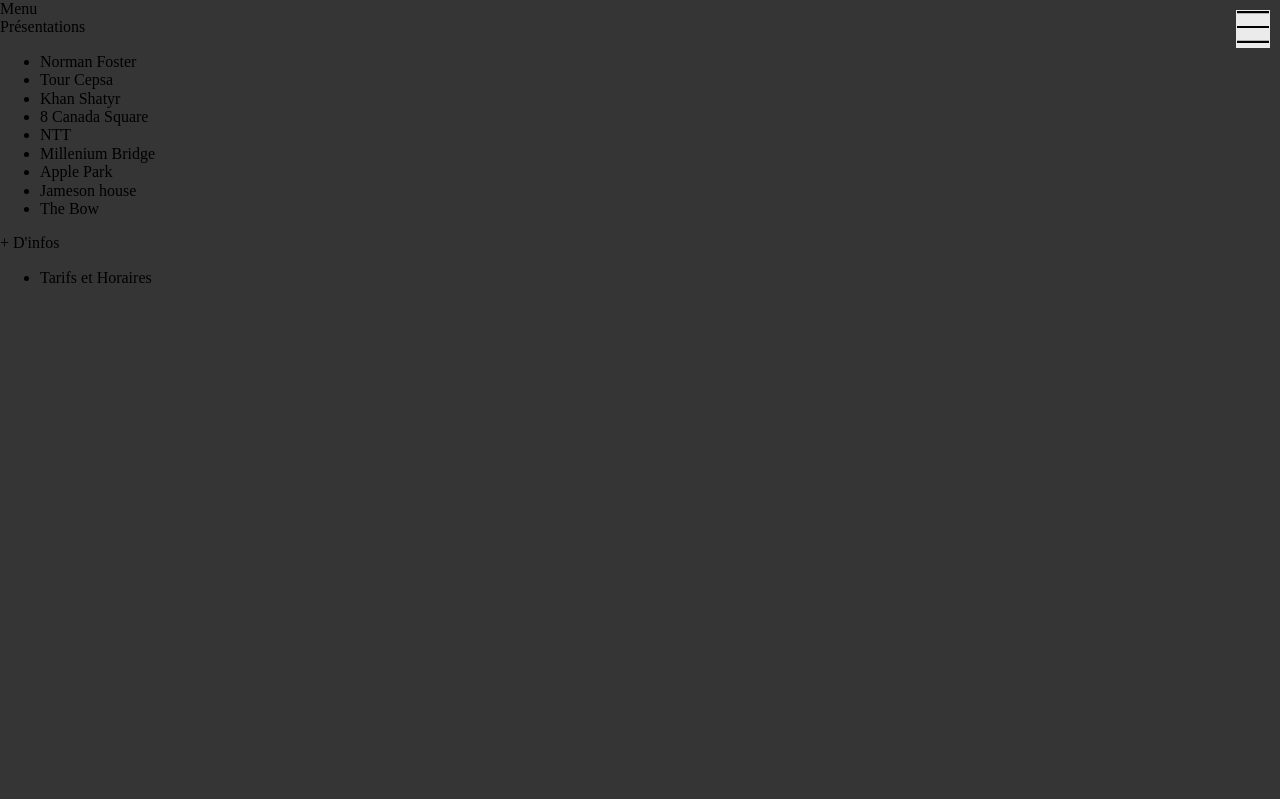
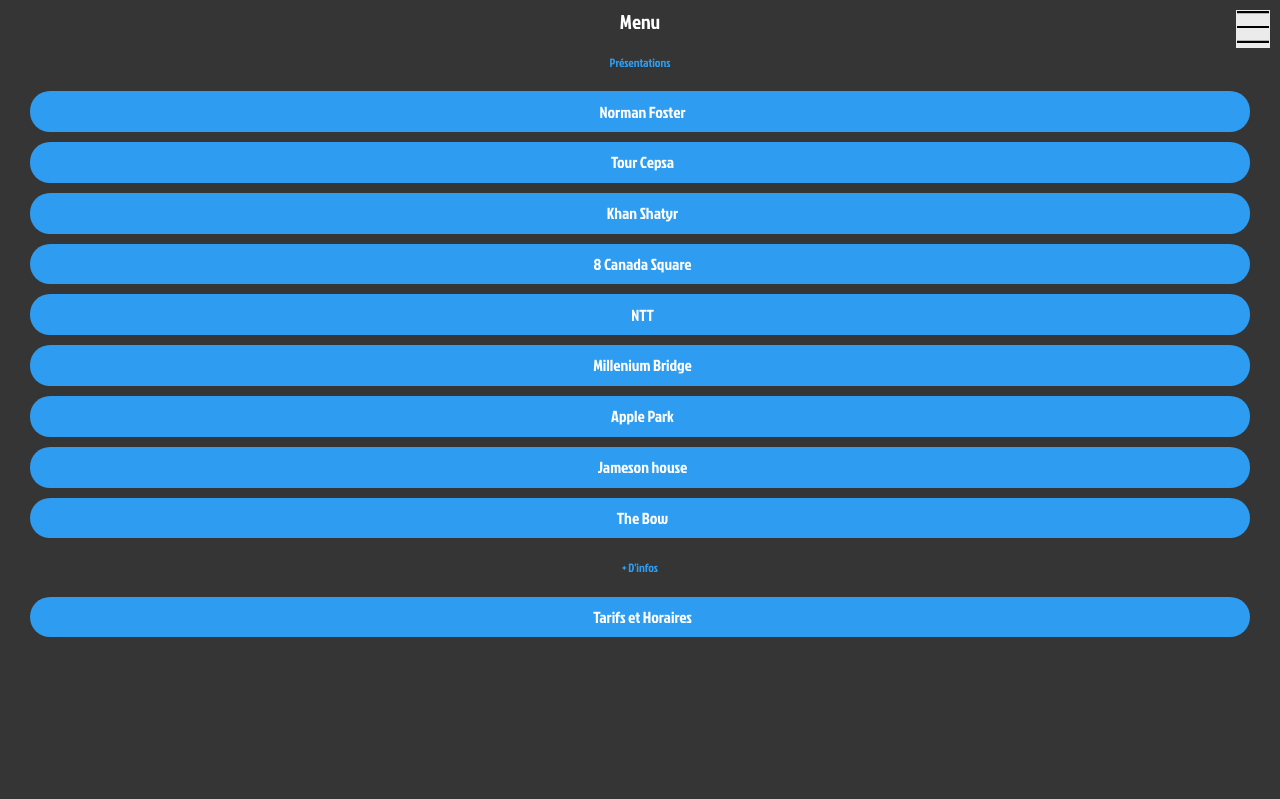
Before and after one commit to MMI-SAE-105/2023-sae-105-MatthisBoreaniz, a plain HTML site: page index.html in a window 1280 px wide. Both pictures are taken after a click on the button 1253 px from the left and 29 px from the top of the page. Shown: the top 799 px of the page. Drawn offline with nearby package versions, Linux system fonts and the light colour scheme.

Commit message:
menu css terminé

```diff
--- a/index.html
+++ b/index.html
@@ -8,7 +8,7 @@
     <script src="//unpkg.com/alpinejs" defer></script>
 
 </head>
-<body class="body" x-data="{ menuIsOpen: false }">
+<body x-data="{ menuIsOpen: false }" x-bind:class="{ 'no-scroll': menuIsOpen }">
     <header class="header">
         <a class="header__logo"><img src="/public/img/logo v2.svg" alt="logo du site "></a>
         <section class="header__search">
@@ -19,36 +19,42 @@
       <nav id="mainNav"
       x-show="menuIsOpen"
       x-transition.duration.800ms
+
       class="menu"
       >
-        <section class="section__menu">
-            <span>
+    <section class="section__menu">
+
+            <span class="section__menu title">
                 Menu
             </span>
-            <section class="section__menu-presentation">
-                <span>
+
+            <section class="section__menu_presentation">
+                <span class="section__menu_presentation title">
                     Présentations
                 </span>
-                <ul>
-                    <li>Norman Foster</li>
-                    <li>Tour Cepsa</li>
-                    <li>Khan Shatyr</li>
-                    <li>8 Canada Square</li>
-                    <li>NTT</li>
-                    <li>Millenium Bridge</li>
-                    <li>Apple Park</li>
-                    <li>Jameson house</li>
-                    <li>The Bow</li>
-                </ul>
-            </section>
-            <section>
-                <span>+ D'infos</span>
-                <ul>
-                    <li>Tarifs et Horaires</li>
+                <ul class="section__menu_presentation list">
+                    <li class="section__menu_presentation item">Norman Foster</li>
+                    <li class="section__menu_presentation item">Tour Cepsa</li>
+                    <li class="section__menu_presentation item">Khan Shatyr</li>
+                    <li class="section__menu_presentation item">8 Canada Square</li>
+                    <li class="section__menu_presentation item">NTT</li>
+                    <li class="section__menu_presentation item">Millenium Bridge</li>
+                    <li class="section__menu_presentation item">Apple Park</li>
+                    <li class="section__menu_presentation item">Jameson house</li>
+                    <li class="section__menu_presentation item">The Bow</li>
                 </ul>
             </section>
 
-        </section>
+            <section class="section__menu_presentation">
+                <span class="section__menu_presentation title">
+                    + D'infos
+                </span>
+                <ul class="section__menu_presentation list">
+                    <li class="section__menu_presentation item">Tarifs et Horaires</li>
+                </ul>
+            </section>
+
+    </section>
 
       </nav>
     </header>
--- a/src/css/accueil-main.css
+++ b/src/css/accueil-main.css
@@ -65,7 +65,7 @@
     margin-top: 20px;
 }
 
-{
+*{
     box-sizing: border-box;
     }
     img {
@@ -124,8 +124,8 @@
       position: absolute;
       top: 50%;
       top: calc(
-        min(500px, 100vw) / 4 * 3 / 2 +
-  );
+        min(500px, 100vw) / 4 * 3 / 2
+     );
       transform: translateY(-50%);
       width: 2rem;
       height: 2rem;
@@ -168,3 +168,7 @@
     list-style: none;
     gap: 1rem;
   }
+
+  body.no-scroll {
+    overflow: hidden;
+}
--- a/src/css/menu-deploy.css
+++ b/src/css/menu-deploy.css
@@ -1,3 +1,9 @@
+
+@font-face {
+    font-family: 'MyCustomFont';
+    src: url(/src/fonts/JockeyOne-Regular.ttf ) format('truetype');
+}
+
 .menu {
     position: fixed;
     top: 50%;
@@ -9,11 +15,53 @@
     background-color:rgba(53, 53, 53, 1);
 }
 .menu-open {
-    position: fixed;
-    top: 0;
-    left: 0;
+    /* autres styles */
+    pointer-events: none;
     width: 100%;
-    background-color: rgba(0, 0, 0, 0.5);
-    z-index: 2;
-;
 }
+
+.menu-open .menu {
+    /* autres styles */
+    pointer-events: all;
+}
+
+ .section__menu.title {
+    display: flex;
+    justify-content: center;
+     color: white;
+     font-family: 'MyCustomFont';
+     margin: 10px;
+     margin-bottom: 20px;
+     font-size: 20px;
+ }
+
+ .section__menu_presentation {
+   text-align: center;
+   margin: 0;
+ }
+
+ .section__menu_presentation.title {
+    color: rgba(46, 156, 240, 1);
+    padding-top: 10rem ;
+    font-family: 'MyCustomFont';
+    font-size: 12px;
+ }
+
+ .section__menu_presentation.list {
+    list-style: none;
+    padding: 0;
+    margin: 20px;
+ }
+
+ .section__menu_presentation.item {
+    font-family: 'MyCustomFont';
+    margin: 10px;
+    padding-left: 5px;
+    background-color: rgba(46, 156, 240, 1);
+    color: rgb(255, 255, 255);
+    border-radius: 20px;
+    display: grid;
+    padding-bottom: 0.7rem;
+    padding-top: 0.7rem ;
+
+ }
```
